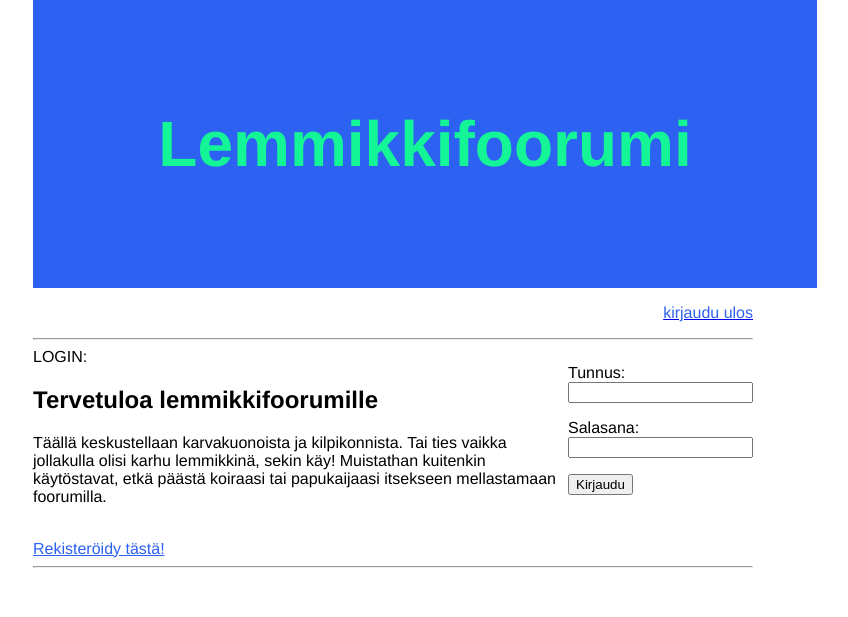
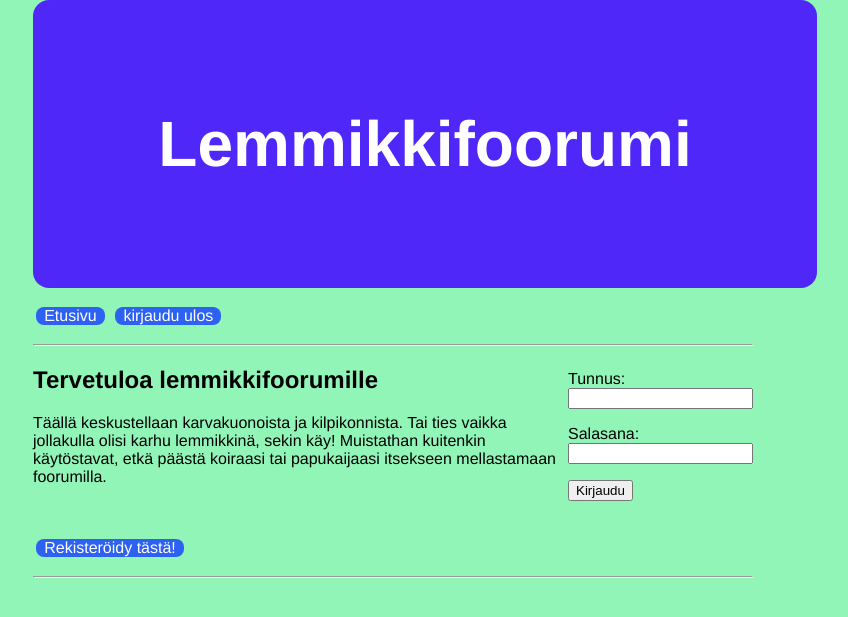
Before and after one commit to Doubleneck/tietokantasovellus2021, a Flask app: page / in a window 1280 px wide. Shown: the top 617 px of the page, without its empty margins (247-1095 px from the left). Run offline with Flask 2, Linux system fonts and the light colour scheme.

Commit message:
tweak styles & html

```diff
--- a/static/css/style.css
+++ b/static/css/style.css
@@ -2,22 +2,34 @@ body {
     margin: auto;
     max-width: 45em;
     font-family: 'Helvetica', 'Arial', sans-serif;
-
+    background: rgb(146, 245, 184);
+}
+nav ul {
+    padding: 0;
 }
 nav li {
     display: inline-block;
     padding: 0 .5em;
+    background: rgb(44, 97, 241);
+    border-radius: .5em;
+    margin: .2em;
+}
+
+nav li a {
+    text-decoration: none;
+    color: rgb(255, 255, 255);
 }
 .header {
-    background: rgb(44, 97, 241);
-    color: rgb(19, 245, 151);
+    background: rgb(79, 40, 249);
+    color: rgb(255, 255, 255);
     text-align: center;
     font-weight: bold;
     padding: 2em 1em;
     font-size: 2em;
+    border-radius: .5em;
 }
 
 form {
-
+    border-radius: .5em;
     float: right;
 }
--- a/templates/index.html
+++ b/templates/index.html
@@ -7,9 +7,13 @@
 
 {% if session.access_level == "admin" %}
   <p style="color: rgb(249, 9, 5)">Huom! Olet kirjautuneena roolissa ADMIN!!</p>
-  <a href="/admin" style="color: rgb(44, 97, 241)">HALLINNOI KÄYTTÄJIÄ</a>
-  <br>
-  <a href="/newtopicarea" style="color: rgb(44, 97, 241)">LISÄÄ AIHEALUE</a>
+  <nav>
+    <ul>
+      <li><a href="/admin"> Hallinnoi käyttäjiä</a></li>
+      <li><a href="/newtopicarea"> Lisää aihealue</a></li>
+    </ul>
+</nav>
+
 {% endif %}
 
 {% if session.user_id %}
@@ -23,7 +27,7 @@
 {% if session.access_level == "admin" %}
 <form action="/admin/remove/{{ topicarea[0] }}" method="POST">
     <br>
-      <input type="submit" value="Delete">
+      <input type="submit" value="poista">
       </form>
 
   {% endif %}
@@ -57,7 +61,7 @@
 
 
 {% else %}
-LOGIN:
+
 
 <form action="/login" method="POST">
     <p>Tunnus:<br>
@@ -74,8 +78,12 @@ LOGIN:
     </p>
 
 <br>
-<a href="/register" style="color: rgb(44, 97, 241)">Rekisteröidy tästä!</a>
 
+<nav>
+  <ul>
+    <li><a href="/register"> Rekisteröidy tästä!</a></li>
+  </ul>
+</nav>
 
 {% endif %}
 {% endblock %}
--- a/templates/layout.html
+++ b/templates/layout.html
@@ -8,10 +8,13 @@
 <div class="header" style="width: 100%">
     <h1>Lemmikkifoorumi</h1>
 </div>
+<nav>
+    <ul>
+      <li><a href="/">Etusivu</a></li>
+      <li><a href="/logout">kirjaudu ulos</a></li>
+    </ul>
+</nav>
 
-<a href="/logout" >
-    <p align="right" style="color: rgb(44, 97, 241)" >kirjaudu ulos</p>
- </a>
 <hr>
 {% block content %}{% endblock %}
 <hr>
--- a/templates/newtopicarea.html
+++ b/templates/newtopicarea.html
@@ -1,5 +1,5 @@
 {% extends "layout.html" %}
-{% block title %}Etusivu{% endblock %}
+{% block title %}uusi aihealue{% endblock %}
 {% block content %}
 <form action="/newtopicarea" method="POST">
 Uusi aihealue: <br>
@@ -13,6 +13,5 @@ Uusi aihealue: <br>
     <br>
     <input type="submit" value="Lähetä">
     </form>
-    <br>
-    <a href="/" style="color: rgb(44, 97, 241)">etusivulle</a>
+
     {% endblock %}
```
Also changed, not shown: templates/admin.html (+4 -6 lines), templates/newtopic.html (+10 -4 lines), templates/registration.html (+6 -2 lines), templates/topic.html (+27 -16 lines), templates/topics.html (+8 -3 lines).
